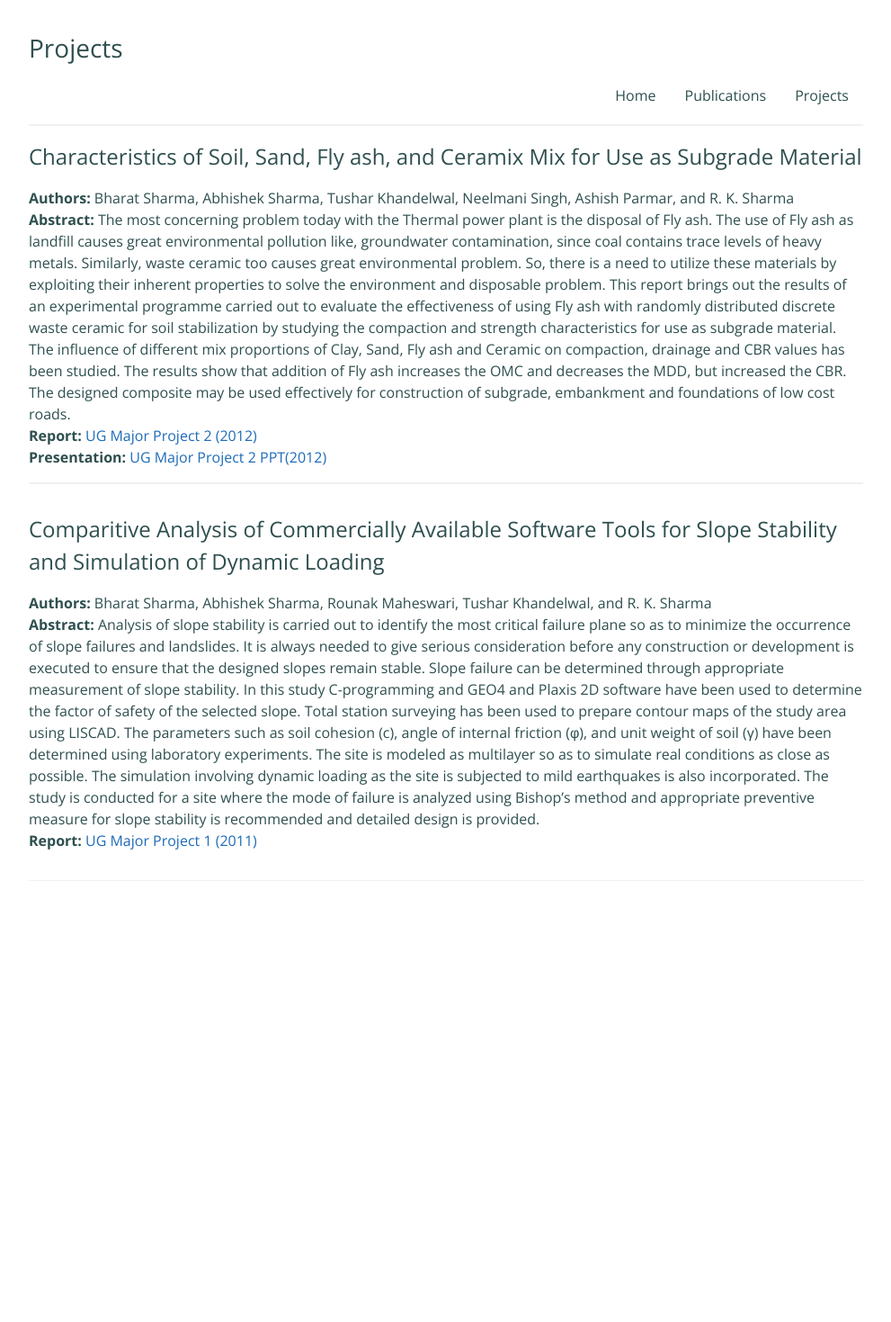
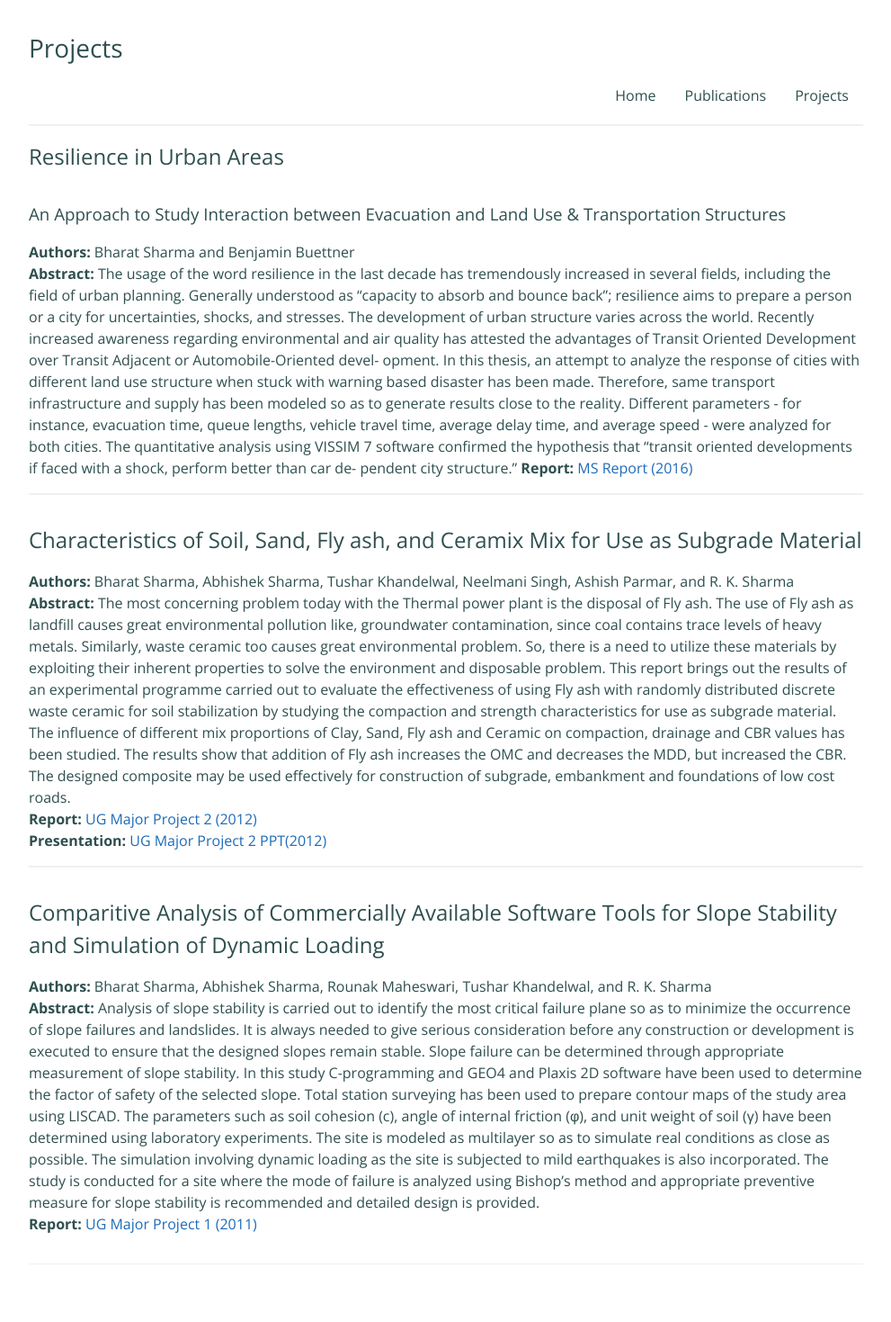
Before and after one commit to sharmapritika/sharmapritika.github.io, a Jekyll site: the page built from projects.md, in a window 1280 px wide. Shown: the whole page at 90% size, without its empty margins (144-1135 px from the left). Built offline with Jekyll 4.4.1, drawn with Linux system fonts in a browser that asks for light colours; before the commit the page ends 1043 px from its top, so only the background shows below that.

Commit message:
Master Thesis

```diff
--- a/projects.md
+++ b/projects.md
@@ -3,7 +3,17 @@ layout: default
 title: Projects
 description:
 ---
+## Resilience in Urban Areas
+### An Approach to Study Interaction between Evacuation and Land Use & Transportation Structures
 
+**Authors:** Bharat Sharma and Benjamin Buettner <br>
+**Abstract:** The usage of the word resilience in the last decade has tremendously increased in several fields, including the field of urban planning. Generally understood as “capacity to absorb and bounce back”; resilience aims to prepare a person or a city for uncertainties, shocks, and stresses.
+The development of urban structure varies across the world. Recently increased awareness regarding environmental and air quality has attested the advantages of Transit Oriented Development over Transit Adjacent or Automobile-Oriented devel- opment.
+In this thesis, an attempt to analyze the response of cities with different land use structure when stuck with warning based disaster has been made. Therefore, same transport infrastructure and supply has been modeled so as to generate results close to the reality. Different parameters - for instance, evacuation time, queue lengths, vehicle travel time, average delay time, and average speed - were analyzed for both cities.
+The quantitative analysis using VISSIM 7 software confirmed the hypothesis that “transit oriented developments if faced with a shock, perform better than car de- pendent city structure.”
+**Report:** [MS Report (2016)](./papers/Sharma_masterthesis_TUM_2016.pdf) <br>
+
+<hr>
 
 ## Characteristics of Soil, Sand, Fly ash, and Ceramix Mix for Use as Subgrade Material
 
```
Also changed, not shown: 2 other files.
